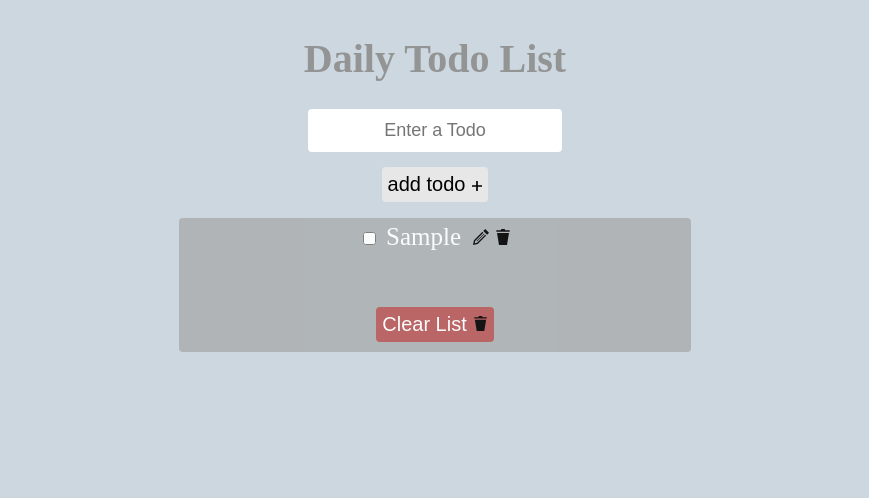
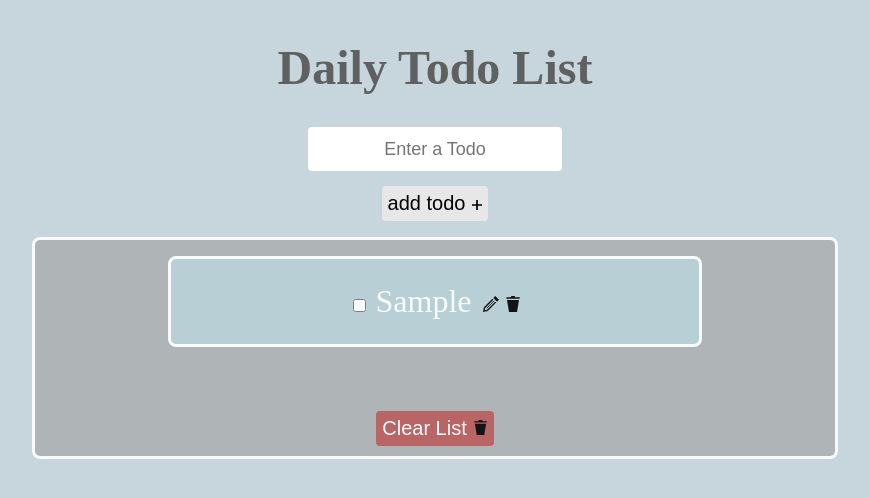
Before and after one commit to charlierdm/Daily-Todo-React, a React (Create React App) app: page / in a window 1280 px wide. Both pictures are taken after typing "Sample" into the empty fields and a click on the button "add todo". Shown: the top 498 px of the page, without its empty margins (205-1074 px from the left). Built offline with nearby package versions, Linux system fonts and the light colour scheme.

Commit message:
border added per TodoItem, TodoList flex setup + text overflow fixed

```diff
--- a/src/App.css
+++ b/src/App.css
@@ -8,8 +8,8 @@
 
 h1 {
   font-weight:bolder;
-  font-size: 5vh;
-  color: #8e8e8eee;
+  font-size: 3rem;
+  color: #585858ee;
 }
 
 input {
@@ -27,19 +27,27 @@ input:hover {
 }
 
 .todo-list {
+  display: flex;
+  flex-direction: column;
+  align-items: center;
+  min-width: 50rem;
+  border: solid white;
   text-align: center;
-  border-radius: 4px;
+  border-radius: 0.5rem;
   margin-top: 1em;
   background-color: #abafb0ee;
   opacity: 90%;
 }
 
 .todo-item {
-  font-size: 25px;
-  margin: 5px;
-  padding-left: 7em;
-  padding-right: 7em;
-  padding-bottom: 1em;
+  border: solid white;
+  border-radius: 0.5rem;
+  background-color: #b7d1d8ee;
+  font-size: 2rem;
+  margin: 1rem;
+  padding: 1.5rem;
+  width: 30rem;
+  overflow-wrap: anywhere;
 }
 
 .checkbox {
--- a/src/index.css
+++ b/src/index.css
@@ -3,7 +3,7 @@ body {
   font-family: -webkit-pictograph;
   -webkit-font-smoothing: antialiased;
   -moz-osx-font-smoothing: grayscale;
-  background-color: rgb(205 215 223);
+  background-color: #c2d4daee;
   color: white;
 }
 
```
Also changed, not shown: src/TodoList.js (+7 -2 lines).
